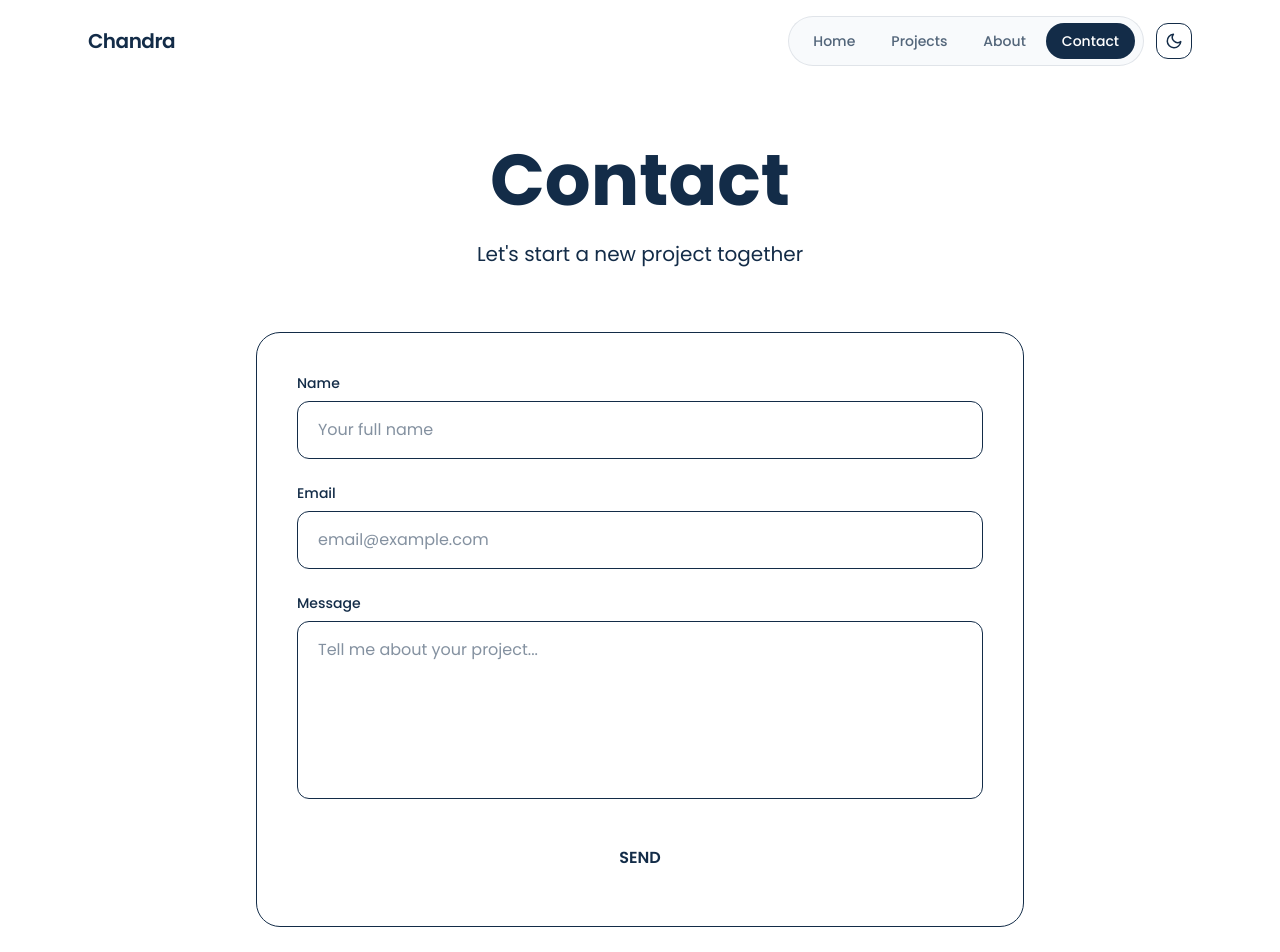
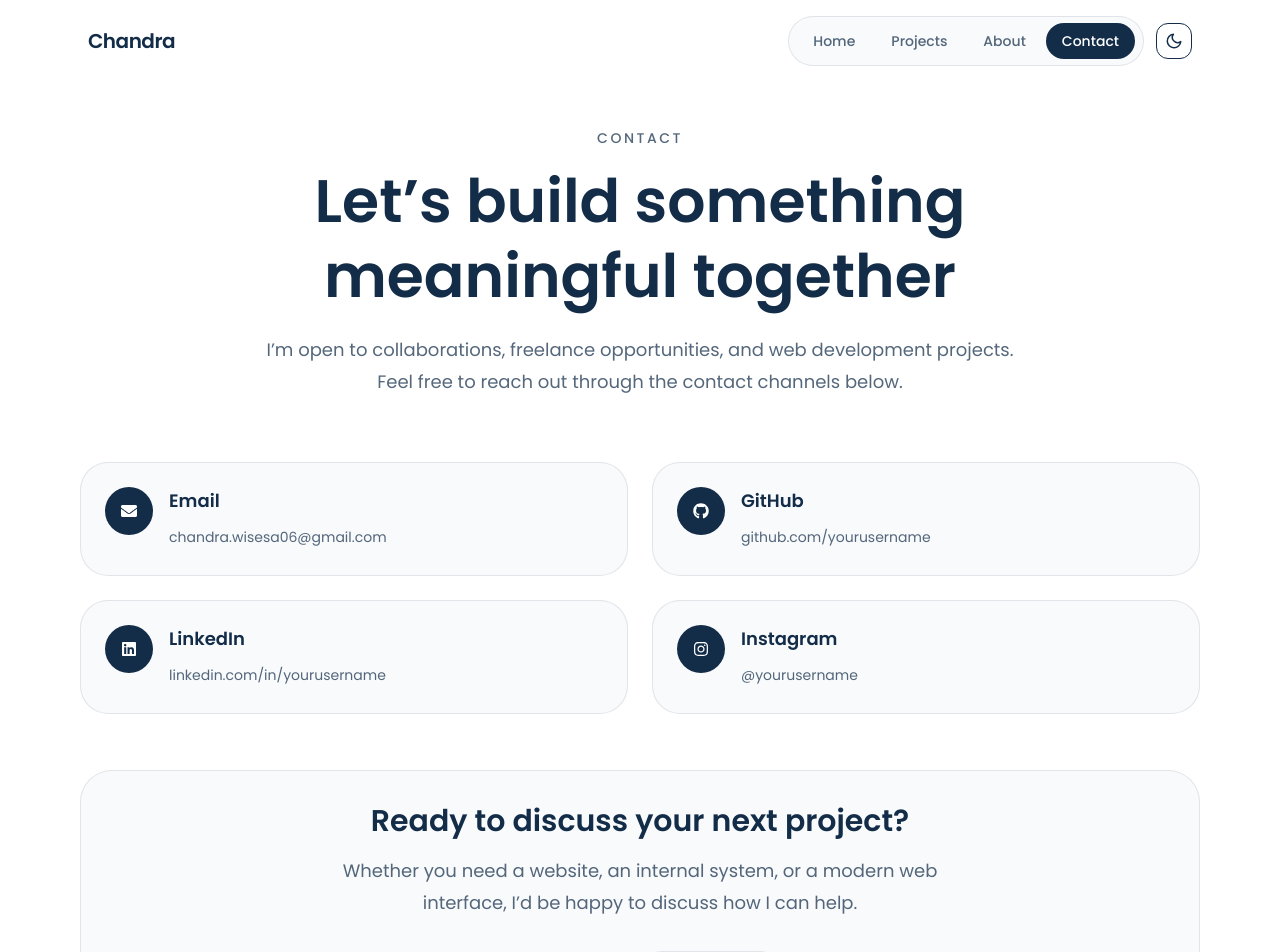
Before and after one commit to chandraputra06/chandraputra, a Next.js app: page /contact in a window 1280 px wide. Shown: the top 952 px of the page. Built offline with nearby package versions, Linux system fonts and the light colour scheme.

Commit message:
feat: redesign about page with cleaner portfolio layout

```diff
--- a/app/about/page.js
+++ b/app/about/page.js
@@ -1,163 +1,177 @@
-'use client'
+import Image from "next/image";
+import Link from "next/link";
 
-import Image from 'next/image'
-import AccordionFAQ from '@/components/AccordionFAQ'
-import CTASection from '@/components/CTASection'
-import PageTransition from '@/components/PageTransition'
-import ScrollReveal from '@/components/ScrollReveal'
-import { faqData } from '@/data/faq'
+export const metadata = {
+  title: "About - Chandra Putra",
+  description:
+    "Learn more about Chandra Putra and his work in web development.",
+};
 
-const careerData = [
+const socialLinks = [
+  { label: "Email", href: "mailto:chandra.wisesa06@gmail.com" },
+  { label: "LinkedIn", href: "https://linkedin.com" },
+  { label: "Instagram", href: "https://instagram.com" },
+  { label: "GitHub", href: "https://github.com" },
+];
+
+const skillGroups = [
   {
-    year: '2023 - Present',
-    position: 'Senior Frontend Developer',
-    company: 'Tech Innovate Inc.',
-    description: [
-      'Lead development of modern web applications using React and Next.js',
-      'Mentor junior developers and conduct code reviews',
-      'Implement design systems and component libraries',
-    ],
+    title: "Languages",
+    items: ["JavaScript", "PHP", "HTML", "CSS"],
   },
   {
-    year: '2021 - 2023',
-    position: 'Frontend Developer',
-    company: 'Digital Solutions Co.',
-    description: [
-      'Built responsive web applications with React and TypeScript',
-      'Collaborated with designers and backend teams',
-      'Optimized application performance and accessibility',
-    ],
+    title: "Frameworks",
+    items: ["Next.js", "React.js", "Laravel", "Blade", "Tailwind CSS"],
   },
   {
-    year: '2019 - 2021',
-    position: 'Junior Frontend Developer',
-    company: 'StartUp Labs',
-    description: [
-      'Developed user interfaces using HTML, CSS, and JavaScript',
-      'Learned modern frontend frameworks and best practices',
-      'Contributed to multiple client projects',
-    ],
+    title: "Tools",
+    items: ["Git", "GitHub", "Vite", "MySQL", "Postman", "Figma"],
   },
-]
+  {
+    title: "Platforms",
+    items: ["Hostinger", "cPanel", "Google OAuth", "Gmail API"],
+  },
+];
 
 export default function AboutPage() {
   return (
-    <PageTransition>
-      <div className="relative max-w-7xl mx-auto px-6 pt-32 pb-20 md:pt-36 overflow-x-hidden">
-        {/* Decorative background */}
-        <div className="pointer-events-none absolute -top-40 left-1/4 h-[500px] w-[500px] rounded-full blob-bg blur-[120px]" />
+    <section className="relative overflow-hidden py-24 md:py-32">
+      <div className="pointer-events-none absolute inset-0">
+        <div className="absolute inset-0 hero-ambient opacity-40" />
+      </div>
 
-        {/* Title */}
-        <ScrollReveal as="h1" className="mb-20 text-5xl font-bold md:text-7xl">
-          <span className="text-gradient">About Me</span>
-        </ScrollReveal>
+      <div className="relative mx-auto max-w-5xl px-6 md:px-10">
+        <div className="flex flex-wrap items-center justify-between gap-8">
+          <h1 className="text-7xl leading-none font-semibold">
+            Chandra
+            <br />
+            <span className="italic font-light">Putra</span>
+          </h1>
 
-        {/* My Story Section */}
-        <section className="mb-32">
-          <ScrollReveal as="h2" className="mb-12 text-3xl font-bold md:text-4xl">
-            My Story
-          </ScrollReveal>
+          <div className="flex max-w-xs flex-col gap-3 pb-2">
+            <p className="text-xl font-normal leading-snug text-[var(--foreground)]">
+              Full Stack Developer &amp; Freelance Creative
+            </p>
+            <p className="text-sm leading-relaxed text-[var(--muted)]">
+              Based in Bali, Indonesia. I build websites and digital experiences
+              for brands and businesses.
+            </p>
+          </div>
+        </div>
 
-          <div className="grid items-start gap-12 md:grid-cols-2">
-            {/* Photo with gradient border ring */}
-            <ScrollReveal className="relative" delay={50}>
-              <div className="absolute -inset-1 rounded-2xl bg-linear-to-br from-accent-500/30 via-purple-500/20 to-sky-500/30 opacity-60 blur-sm" />
-              <div className="relative aspect-square overflow-hidden rounded-2xl border border-surface-1">
+        <div className="my-8 mb-14 h-px bg-[var(--border-1)]" />
+
+        <div className="grid gap-16 lg:grid-cols-[1fr_1.65fr] lg:gap-20">
+          <div className="flex flex-col gap-8">
+            <div className="max-w-[280px] overflow-hidden rounded-2xl border border-[var(--border-1)] aspect-[3/4]">
+              <div className="relative h-full w-full">
                 <Image
-                  src="/images/pic-chandra-rm.png"
+                  src="/images/pic-chandra.png"
                   alt="Chandra Putra"
                   fill
-                  className="object-cover"
+                  className="object-cover object-top"
                   priority
                 />
               </div>
-            </ScrollReveal>
+            </div>
 
-            {/* Story */}
-            <ScrollReveal className="space-y-6 text-lg leading-relaxed text-muted" delay={100}>
+            <div>
+              <p className="mb-3 text-sm text-[var(--muted)]">Connect</p>
+              <div className="flex flex-col">
+                {socialLinks.map((item, i) => (
+                  <Link
+                    key={item.label}
+                    href={item.href}
+                    target={item.href.startsWith("http") ? "_blank" : undefined}
+                    rel={
+                      item.href.startsWith("http") ? "noreferrer" : undefined
+                    }
+                    className="group flex items-center justify-between border-b py-3 text-sm transition-colors duration-200 hover:text-[var(--foreground)]"
+                    style={{
+                      color: "var(--muted)",
+                      borderColor: "var(--border-1)",
+                    }}
+                  >
+                    <div className="flex items-center gap-3">
+                      {item.label}
+                    </div>
+                    <span
+                      className="opacity-0 -translate-x-1 transition-all duration-200 group-hover:opacity-100 group-hover:translate-x-0"
+                      style={{ color: "var(--accent-primary)" }}
+                    >
+                      →
+                    </span>
+                  </Link>
+                ))}
+              </div>
+            </div>
+          </div>
+
+          <div>
+            <div className="space-y-5 text-base leading-8 text-[var(--muted)]">
               <p>
-                My journey in web development started from a great curiosity about how
-                websites work. What started as a hobby has now become a passion and
-                career that I love.
+                I am a full stack web developer currently pursuing my studies
+                while actively working as a freelancer in website development
+                and creative design. This journey allows me to continue learning
+                academically while also gaining practical experience through
+                real client projects.
               </p>
               <p>
-                Over the years, I have worked on various projects ranging from simple
-                websites to complex web applications. Each project provides valuable
-                learning and helps me grow as a developer.
+                My focus is on landing pages, company profile websites, travel
+                and tour websites, and creative social media design, helping
+                brands present themselves in a more professional, clear, and
+                visually engaging way.
               </p>
               <p>
-                I continue to learn and follow the latest technology developments to
-                ensure I can provide the best solutions for my clients.
+                I value clean structure, responsive interfaces, and practical
+                solutions that are easy to use and maintain. With experience in
+                frontend, backend, and fullstack development, I aim to create
+                digital products that are useful, scalable, and aligned with
+                real business needs. Beyond development, I also enjoy playing
+                football and futsal.
               </p>
-            </ScrollReveal>
-          </div>
-        </section>
+            </div>
 
-        {/* My Career Section */}
-        <section className="mb-32 pt-20">
-          <div className="gradient-divider mb-20" />
-          <ScrollReveal as="h2" className="mb-12 text-3xl font-bold md:text-4xl">
-            <span className="text-gradient">My Career</span>
-          </ScrollReveal>
+            <div className="my-10 h-px bg-[var(--border-1)]" />
 
-          {/* Timeline */}
-          <div className="relative space-y-6 pl-8 md:pl-12">
-            {/* Vertical line */}
-            <div className="absolute left-[11px] md:left-[19px] top-2 bottom-2 w-px bg-linear-to-b from-accent-500/40 via-accent-500/20 to-transparent" />
-
-            {careerData.map((item, index) => (
-              <ScrollReveal
-                key={index}
-                className="group relative"
-                delay={index * 120}
-              >
-                {/* Timeline dot */}
-                <div className="absolute -left-8 md:-left-12 top-8 flex items-center justify-center">
-                  <div className="h-3 w-3 rounded-full border-2 border-accent-500/60 bg-background transition-all duration-300 group-hover:border-accent-400 group-hover:bg-accent-500/20 group-hover:shadow-md group-hover:shadow-accent-500/20" />
-                </div>
-
-                <div className="rounded-2xl border border-surface-1 bg-surface-1 p-8 transition-all duration-500 hover:-translate-y-1 hover:border-accent-500/20 hover:bg-surface-2 hover:shadow-lg hover:shadow-accent-500/5">
-                  <div className="mb-4 flex flex-col md:flex-row md:items-start md:justify-between">
-                    <div>
-                      <h3 className="mb-2 text-2xl font-bold transition-colors duration-300 group-hover:text-accent-400">{item.position}</h3>
-                      <p className="font-medium text-accent-500">
-                        {item.company}
-                      </p>
-                    </div>
-                    <span className="mt-2 inline-flex items-center rounded-full border border-surface-1 bg-surface-1 px-4 py-1.5 text-sm text-muted-2 md:mt-0">
-                      {item.year}
-                    </span>
-                  </div>
-                  <ul className="space-y-2 text-muted">
-                    {item.description.map((desc, i) => (
-                      <li key={i} className="flex items-start">
-                        <span className="mr-3 mt-2 h-1.5 w-1.5 shrink-0 rounded-full bg-accent-500/60" />
-                        <span>{desc}</span>
+            <div className="grid grid-cols-1 gap-x-8 gap-y-8 sm:grid-cols-2">
+              {skillGroups.map((group) => (
+                <div key={group.title}>
+                  <p className="mb-3 text-sm font-medium text-[var(--foreground)]">
+                    {group.title}
+                  </p>
+                  <ul className="space-y-1.5">
+                    {group.items.map((item) => (
+                      <li
+                        key={item}
+                        className="text-sm text-[var(--muted)] transition-colors duration-200 hover:text-[var(--accent-primary)]"
+                      >
+                        {item}
                       </li>
                     ))}
                   </ul>
                 </div>
-              </ScrollReveal>
-            ))}
+              ))}
+            </div>
+
+            <div className="mt-12 flex flex-wrap gap-3">
+              <Link
+                href="/contact"
+                className="inline-flex items-center justify-center rounded-full bg-[var(--accent-primary)] px-7 py-3 text-sm font-medium text-white transition-opacity duration-300 hover:opacity-85"
+              >
+                Contact Me
+              </Link>
+              <Link
+                href="/projects"
+                className="inline-flex items-center justify-center gap-2 rounded-full border border-[var(--border-1)] px-7 py-3 text-sm text-[var(--foreground)] transition-all duration-300 hover:bg-[var(--surface-1)]"
+              >
+                View Projects
+                <span>→</span>
+              </Link>
+            </div>
           </div>
-        </section>
-
-        {/* FAQ Section */}
-        <section className="mb-20 pt-20">
-          <div className="gradient-divider mb-20" />
-          <ScrollReveal as="h2" className="mb-12 text-3xl font-bold md:text-4xl">
-            <span className="text-gradient">Any Questions?</span>
-          </ScrollReveal>
-          <ScrollReveal delay={100}>
-            <AccordionFAQ items={faqData} />
-          </ScrollReveal>
-        </section>
-
-        {/* CTA Section */}
-        <ScrollReveal delay={120}>
-          <CTASection />
-        </ScrollReveal>
+        </div>
       </div>
-    </PageTransition>
-  )
+    </section>
+  );
 }
--- a/app/contact/page.js
+++ b/app/contact/page.js
@@ -1,172 +1,123 @@
-'use client'
+import Link from 'next/link'
+import {
+  FaEnvelope,
+  FaGithub,
+  FaInstagram,
+  FaLinkedin,
+} from 'react-icons/fa'
 
-import { useState } from 'react'
-import CTASection from '@/components/CTASection'
-import PageTransition from '@/components/PageTransition'
-import ScrollReveal from '@/components/ScrollReveal'
+export const metadata = {
+  title: 'Contact - Chandra Putra',
+  description: 'Get in touch with Chandra Putra for collaborations and web development projects.',
+}
+
+const contactItems = [
+  {
+    title: 'Email',
+    value: 'chandra.wisesa06@gmail.com',
+    href: 'mailto:chandra.wisesa06@gmail.com',
+    icon: FaEnvelope,
+  },
+  {
+    title: 'GitHub',
+    value: 'github.com/yourusername',
+    href: 'https://github.com/yourusername',
+    icon: FaGithub,
+  },
+  {
+    title: 'LinkedIn',
+    value: 'linkedin.com/in/yourusername',
+    href: 'https://linkedin.com/in/yourusername',
+    icon: FaLinkedin,
+  },
+  {
+    title: 'Instagram',
+    value: '@yourusername',
+    href: 'https://instagram.com/yourusername',
+    icon: FaInstagram,
+  },
+]
 
 export default function ContactPage() {
-  const [formData, setFormData] = useState({
-    name: '',
-    email: '',
-    message: '',
-  })
-  const [errors, setErrors] = useState({})
-  const [showSuccess, setShowSuccess] = useState(false)
+  return (
+    <section className="relative overflow-hidden py-24 md:py-32">
+      <div className="pointer-events-none absolute inset-0">
+        <div className="absolute inset-0 hero-ambient opacity-70" />
+      </div>
 
-  const handleChange = (e) => {
-    const { name, value } = e.target
-    setFormData((prev) => ({ ...prev, [name]: value }))
-    if (errors[name]) {
-      setErrors((prev) => ({ ...prev, [name]: '' }))
-    }
-  }
+      <div className="relative mx-auto max-w-6xl px-4">
+        <div className="mx-auto max-w-3xl text-center">
+          <p className="text-sm font-medium uppercase tracking-[0.18em] text-[var(--muted)]">
+            Contact
+          </p>
 
-  const validateForm = () => {
-    const newErrors = {}
-    if (!formData.name.trim()) newErrors.name = 'Name is required'
-    if (!formData.email.trim()) {
-      newErrors.email = 'Email is required'
-    } else if (!formData.email.includes('@')) {
-      newErrors.email = 'Invalid email format'
-    }
-    if (!formData.message.trim()) newErrors.message = 'Message is required'
-    return newErrors
-  }
+          <h1 className="mt-4 text-4xl font-semibold leading-tight text-[var(--foreground)] md:text-5xl lg:text-6xl">
+            Let’s build something meaningful together
+          </h1>
 
-  const handleSubmit = (e) => {
-    e.preventDefault()
-    const newErrors = validateForm()
-    if (Object.keys(newErrors).length > 0) {
-      setErrors(newErrors)
-      return
-    }
-    setShowSuccess(true)
-    setFormData({ name: '', email: '', message: '' })
-    setTimeout(() => setShowSuccess(false), 5000)
-  }
+          <p className="mt-5 text-base leading-8 text-[var(--muted)] md:text-lg">
+            I’m open to collaborations, freelance opportunities, and web
+            development projects. Feel free to reach out through the contact
+            channels below.
+          </p>
+        </div>
 
-  return (
-    <PageTransition>
-      <div className="relative max-w-7xl mx-auto px-6 pt-32 pb-20 md:pt-36">
-        {/* Decorative backgrounds */}
-        <div className="pointer-events-none absolute -top-40 right-1/4 h-[500px] w-[500px] rounded-full blob-bg blur-[120px]" />
-        <div className="pointer-events-none absolute bottom-0 left-0 h-[400px] w-[400px] rounded-full blob-bg blur-[120px]" />
+        <div className="mt-16 grid gap-6 md:grid-cols-2">
+          {contactItems.map((item) => {
+            const Icon = item.icon
 
-        <div className="mx-auto max-w-3xl">
-          <ScrollReveal as="div">
-            <h1 className="mb-6 text-center text-5xl font-bold md:text-7xl">
-              <span className="text-gradient">Contact</span>
-            </h1>
-            <p className="mb-16 text-center text-xl text-muted">
-              Let&apos;s start a new project together
-            </p>
-          </ScrollReveal>
+            return (
+              <Link
+                key={item.title}
+                href={item.href}
+                target={item.href.startsWith('http') ? '_blank' : undefined}
+                rel={item.href.startsWith('http') ? 'noreferrer' : undefined}
+                className="group flex items-start gap-4 rounded-[1.75rem] border border-[var(--border-1)] bg-[var(--surface-1)] p-6 transition-all duration-300 hover:-translate-y-1 hover:border-[var(--border-2)] hover:bg-[var(--surface-2)]"
+              >
+                <div className="flex h-12 w-12 items-center justify-center rounded-full bg-[var(--accent-primary)] text-white">
+                  <Icon className="text-base" />
+                </div>
 
-          {/* Success Message */}
-          {showSuccess && (
-            <div className="mb-8 rounded-2xl border border-emerald-500/25 bg-emerald-500/6 p-5 text-center backdrop-blur-sm animate-fade-in-up">
-              <div className="mb-2 text-2xl">✓</div>
-              <p className="text-emerald-500 font-medium">
-                Message sent successfully! I will contact you soon.
-              </p>
-            </div>
-          )}
+                <div className="min-w-0">
+                  <h2 className="text-lg font-semibold text-[var(--foreground)]">
+                    {item.title}
+                  </h2>
+                  <p className="mt-2 break-all text-sm leading-7 text-[var(--muted)]">
+                    {item.value}
+                  </p>
+                </div>
+              </Link>
+            )
+          })}
+        </div>
 
-          {/* Contact Form */}
-          <ScrollReveal className="rounded-3xl border border-surface-1 bg-surface-1 p-8 md:p-10 backdrop-blur-sm" delay={80}>
-            <form onSubmit={handleSubmit} className="space-y-6">
-              <div>
-                <label htmlFor="name" className="mb-2 block text-sm font-medium text-muted">
-                  Name
-                </label>
-                <input
-                  type="text"
-                  id="name"
-                  name="name"
-                  value={formData.name}
-                  onChange={handleChange}
-                  className={`input-glow w-full rounded-xl bg-surface-1 px-5 py-4 border text-foreground placeholder-(--muted-2) ${
-                    errors.name ? 'border-red-500/50' : 'border-surface-1'
-                  } transition-all duration-300`}
-                  placeholder="Your full name"
-                />
-                {errors.name && (
-                  <p className="mt-2 text-sm text-red-400">{errors.name}</p>
-                )}
-              </div>
+        <div className="mt-14 rounded-[2rem] border border-[var(--border-1)] bg-[var(--surface-1)] p-8 text-center">
+          <h2 className="text-2xl font-semibold text-[var(--foreground)] md:text-3xl">
+            Ready to discuss your next project?
+          </h2>
 
-              <div>
-                <label htmlFor="email" className="mb-2 block text-sm font-medium text-muted">
-                  Email
-                </label>
-                <input
-                  type="email"
-                  id="email"
-                  name="email"
-                  value={formData.email}
-                  onChange={handleChange}
-                  className={`input-glow w-full rounded-xl bg-surface-1 px-5 py-4 border text-foreground placeholder-(--muted-2) ${
-                    errors.email ? 'border-red-500/50' : 'border-surface-1'
-                  } transition-all duration-300`}
-                  placeholder="email@example.com"
-                />
-                {errors.email && (
-                  <p className="mt-2 text-sm text-red-400">{errors.email}</p>
-                )}
-              </div>
+          <p className="mx-auto mt-4 max-w-2xl text-base leading-8 text-[var(--muted)] md:text-lg">
+            Whether you need a website, an internal system, or a modern web
+            interface, I’d be happy to discuss how I can help.
+          </p>
 
-              <div>
-                <label htmlFor="message" className="mb-2 block text-sm font-medium text-muted">
-                  Message
-                </label>
-                <textarea
-                  id="message"
-                  name="message"
-                  value={formData.message}
-                  onChange={handleChange}
-                  rows={6}
-                  className={`input-glow w-full resize-none rounded-xl bg-surface-1 px-5 py-4 border text-foreground placeholder-(--muted-2) ${
-                    errors.message ? 'border-red-500/50' : 'border-surface-1'
-                  } transition-all duration-300`}
-                  placeholder="Tell me about your project..."
-                />
-                {errors.message && (
-                  <p className="mt-2 text-sm text-red-400">{errors.message}</p>
-                )}
-              </div>
+          <div className="mt-8 flex flex-wrap items-center justify-center gap-4">
+            <Link
+              href="mailto:chandra.wisesa06@gmail.com"
+              className="inline-flex cursor-pointer items-center justify-center rounded-full bg-[var(--accent-primary)] px-6 py-3 text-sm font-medium text-white transition-all duration-300 hover:opacity-90"
+            >
+              Send Email
+            </Link>
 
-              <button
-                type="submit"
-                className="shimmer w-full rounded-xl bg-accent-500 px-8 py-4 font-semibold text-dark-900 transition-all duration-300 hover:bg-accent-400 hover:shadow-lg hover:shadow-accent-500/25 transform hover:scale-[1.02] active:scale-95"
-              >
-                SEND
-              </button>
-            </form>
-          </ScrollReveal>
-
-          {/* Book a Call */}
-          <div className="mt-12 text-center">
-            <div className="gradient-divider mb-8" />
-            <p className="mb-5 text-muted">
-              Or schedule a direct call with me
-            </p>
-            <button
-              className="rounded-xl border border-accent-500/30 bg-accent-500/5 px-8 py-3.5 font-semibold text-accent-400 transition-all duration-300 hover:border-accent-500/50 hover:bg-accent-500/10 hover:shadow-lg hover:shadow-accent-500/10 transform hover:scale-105 active:scale-95 backdrop-blur-sm"
-              type="button"
+            <Link
+              href="/projects"
+              className="inline-flex cursor-pointer items-center justify-center rounded-full border border-[var(--border-1)] px-6 py-3 text-sm font-medium text-[var(--foreground)] transition-all duration-300 hover:bg-[var(--surface-2)]"
             >
-              Book a Call
-            </button>
+              View Projects
+            </Link>
           </div>
         </div>
-
-        {/* CTA Section */}
-        <div className="mt-32">
-          <ScrollReveal delay={120}>
-            <CTASection />
-          </ScrollReveal>
-        </div>
       </div>
-    </PageTransition>
+    </section>
   )
 }
```
Also changed, not shown: app/globals.css (+11 -0 lines).
